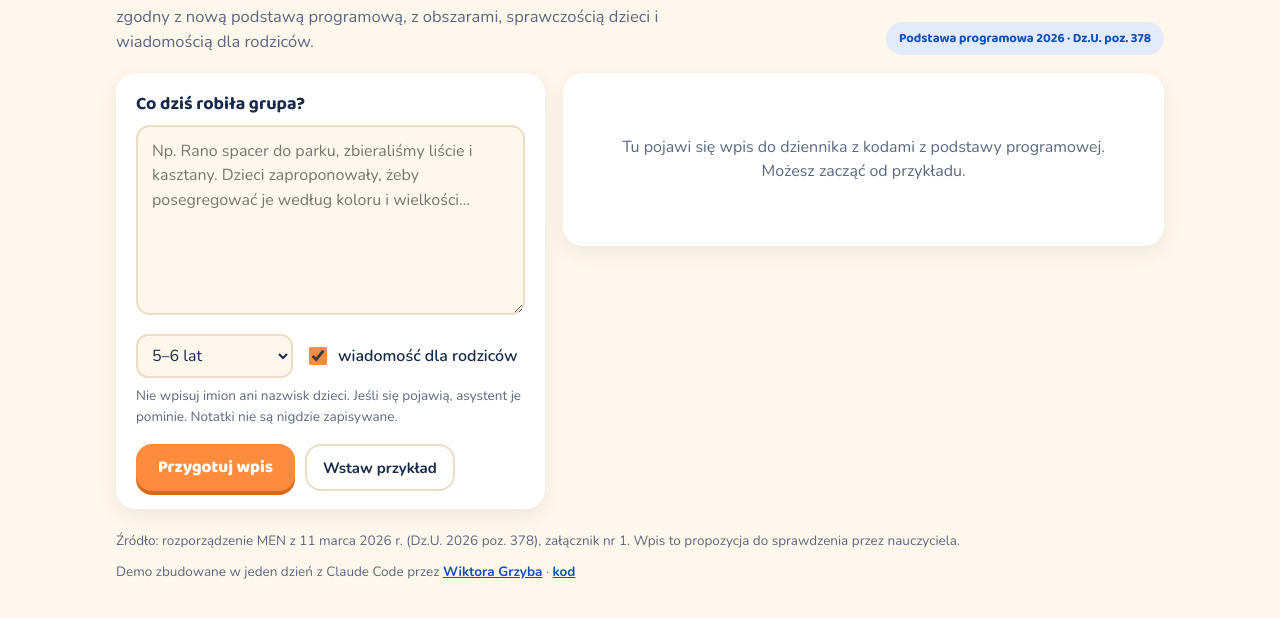
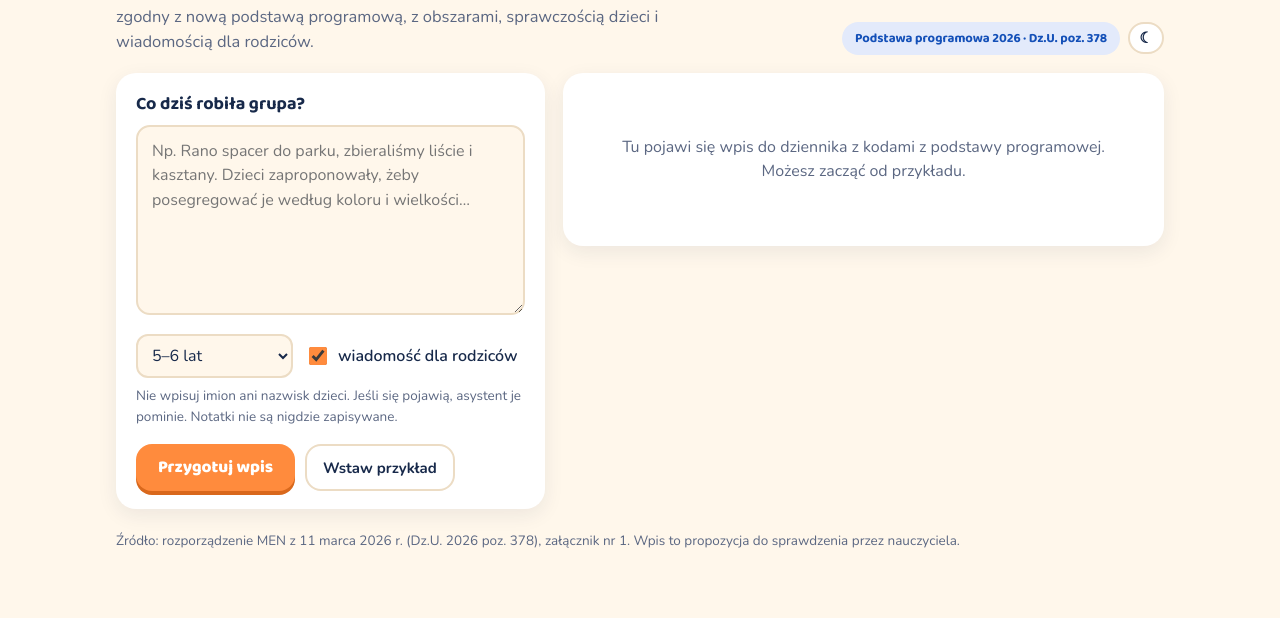
Before and after one commit to Wikiist/wpis-z-dnia, a website: page public/index.html in a window 1280 px wide. Shown: the part 100-718 px from the top of the page. Drawn offline with nearby package versions, Linux system fonts and the light colour scheme.

Commit message:
Light/dark switch; remove author line from footer
Co-Authored-By: Claude Opus 5.5 <noreply@anthropic.com>

```diff
--- a/public/index.html
+++ b/public/index.html
@@ -11,6 +11,7 @@
   /* Same family as KidStella and Ask Wiktor: cream room, navy ink, orange action, yellow marker for curriculum codes */
   :root { --bg:#fff7eb; --paper:#ffffff; --ink:#17294a; --muted:#5b6782; --line:#ecdcc4; --green:#1450b8; --green-soft:#e3eafb; --accent:#ff8b3d; --accent-deep:#d9681c; --marker:#ffe08a; --shadow:0 6px 20px rgba(23,41,74,.08); }
   @media (prefers-color-scheme: dark) { :root:not([data-theme="light"]) { --bg:#0f1a33; --paper:#17264a; --ink:#fff4e3; --muted:#b9c3dc; --line:#2a3c66; --green:#9db8ff; --green-soft:#24386a; --accent:#ff9a55; --accent-deep:#d9681c; --marker:rgba(255,215,94,.35); --shadow:0 6px 20px rgba(0,0,0,.3); color-scheme: dark; } }
+  :root[data-theme="dark"] { --bg:#0f1a33; --paper:#17264a; --ink:#fff4e3; --muted:#b9c3dc; --line:#2a3c66; --green:#9db8ff; --green-soft:#24386a; --accent:#ff9a55; --accent-deep:#d9681c; --marker:rgba(255,215,94,.35); --shadow:0 6px 20px rgba(0,0,0,.3); color-scheme: dark; }
   * { box-sizing: border-box; }
   body { margin:0; background: var(--bg); color: var(--ink); font: 16px/1.55 Nunito, "Segoe UI", system-ui, sans-serif; }
   main { max-width: 1080px; margin: 0 auto; padding: 28px max(16px, env(safe-area-inset-left)) 40px max(16px, env(safe-area-inset-right)); }
@@ -19,6 +20,9 @@
   h1 span { background: linear-gradient(transparent 58%, var(--marker) 58%, var(--marker) 92%, transparent 92%); padding: 0 3px; }
   .lede { color: var(--muted); margin: 8px 0 0; max-width: 62ch; font-size: 16.5px; }
   .badge { font: 700 13px "Baloo 2", Nunito, sans-serif; color: var(--green); background: var(--green-soft); border-radius: 999px; padding: 6px 13px; white-space: nowrap; }
+  .tools { display:flex; gap: 8px; align-items: center; }
+  .theme { font: 700 15px Nunito, sans-serif; width: 36px; height: 32px; border-radius: 999px; background: var(--paper); color: var(--ink); border: 2px solid var(--line); cursor: pointer; line-height: 1; }
+  .theme:hover { border-color: var(--accent); }
   .grid { display:grid; grid-template-columns: minmax(0, 5fr) minmax(0, 7fr); gap: 18px; align-items: start; }
   @media (max-width: 860px) { .grid { grid-template-columns: 1fr; } h1 { font-size: 32px; } }
   .card { background: var(--paper); border-radius: 20px; padding: 18px 20px; box-shadow: var(--shadow); min-width: 0; }
@@ -62,7 +66,10 @@
       <h1><span>Wpis z dnia</span></h1>
       <p class="lede">Kilka zdań o tym, co dziś działo się w grupie, zamienia się we wpis do dziennika zgodny z nową podstawą programową, z obszarami, sprawczością dzieci i wiadomością dla rodziców.</p>
     </div>
-    <span class="badge">Podstawa programowa 2026 · Dz.U. poz. 378</span>
+    <div class="tools">
+      <span class="badge">Podstawa programowa 2026 · Dz.U. poz. 378</span>
+      <button type="button" class="theme" id="theme"></button>
+    </div>
   </header>
 
   <div class="grid">
@@ -91,11 +98,24 @@
 
   <footer>
     <span>Źródło: rozporządzenie MEN z 11 marca 2026 r. (Dz.U. 2026 poz. 378), załącznik nr 1. Wpis to propozycja do sprawdzenia przez nauczyciela.</span>
-    <span>Demo zbudowane w jeden dzień z Claude Code przez <a href="https://ask-wiktor.vercel.app/?lang=pl" target="_blank" rel="noopener">Wiktora Grzyba</a> · <a href="https://github.com/Wikiist/wpis-z-dnia" target="_blank" rel="noopener">kod</a></span>
   </footer>
 </main>
 <script>
   const $ = (id) => document.getElementById(id);
+  const themeBtn = $("theme");
+  const sysDark = window.matchMedia ? window.matchMedia("(prefers-color-scheme: dark)") : { matches: false };
+  let theme = null;
+  try { theme = localStorage.getItem("wpisTheme"); } catch {}
+  const isDark = () => (theme ? theme === "dark" : sysDark.matches);
+  function applyTheme() {
+    if (theme) document.documentElement.dataset.theme = theme; else delete document.documentElement.dataset.theme;
+    const dark = isDark();
+    themeBtn.textContent = dark ? "☀" : "☾";
+    const label = dark ? "Włącz tryb jasny" : "Włącz tryb ciemny";
+    themeBtn.setAttribute("aria-label", label); themeBtn.title = label;
+  }
+  themeBtn.addEventListener("click", () => { theme = isDark() ? "light" : "dark"; try { localStorage.setItem("wpisTheme", theme); } catch {} applyTheme(); });
+  applyTheme();
   const out = $("out"), go = $("go");
   const EXAMPLES = [
     "Rano spacer do parku, zbieraliśmy liście i kasztany. Dzieci zaproponowały, żeby posegregować je według koloru i wielkości, same ustaliły zasady. Potem w sali zrobiliśmy z nich ludziki. Po obiedzie słuchaliśmy opowiadania o jeżu, który szykuje się do zimy.",
```
